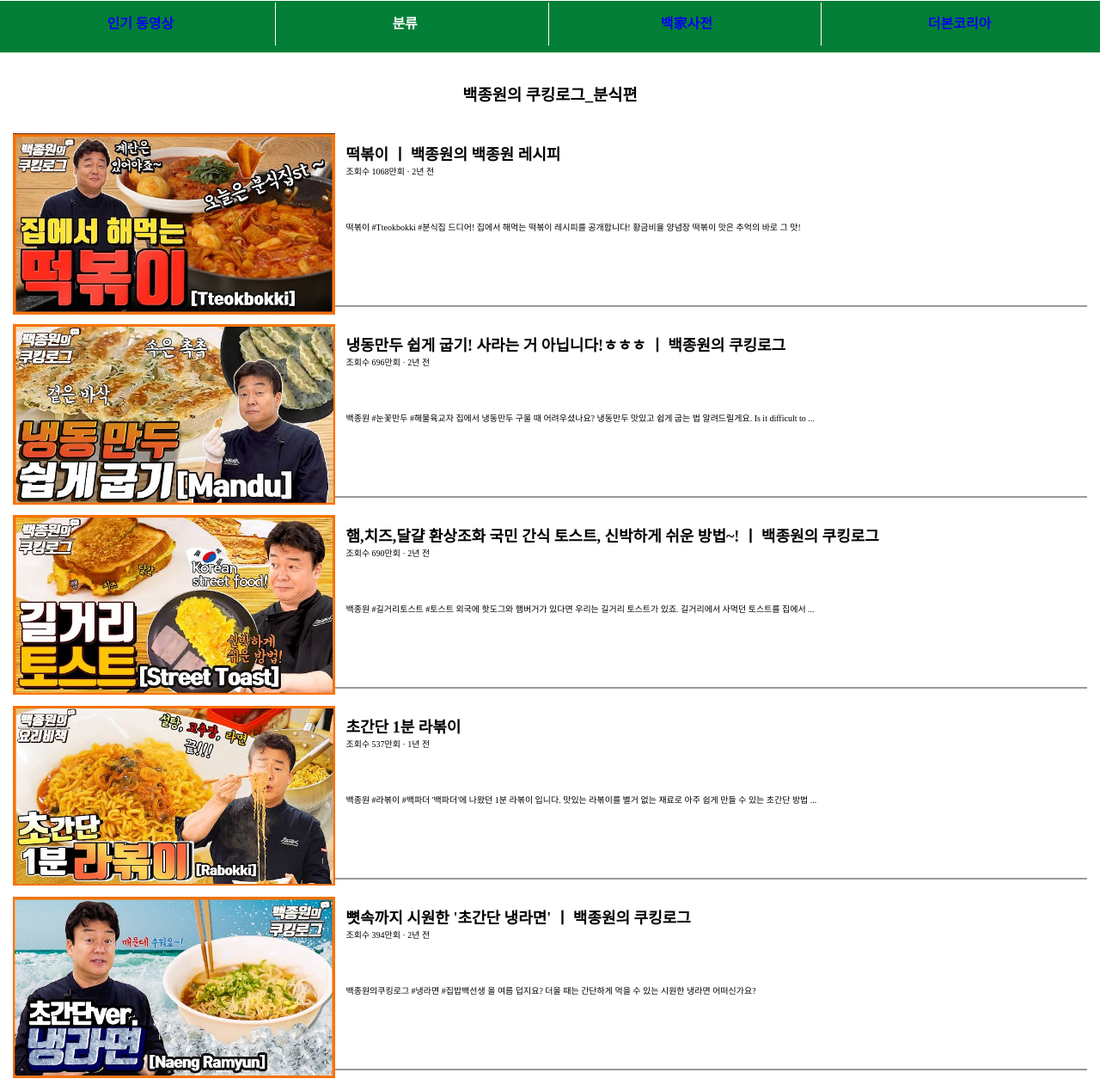
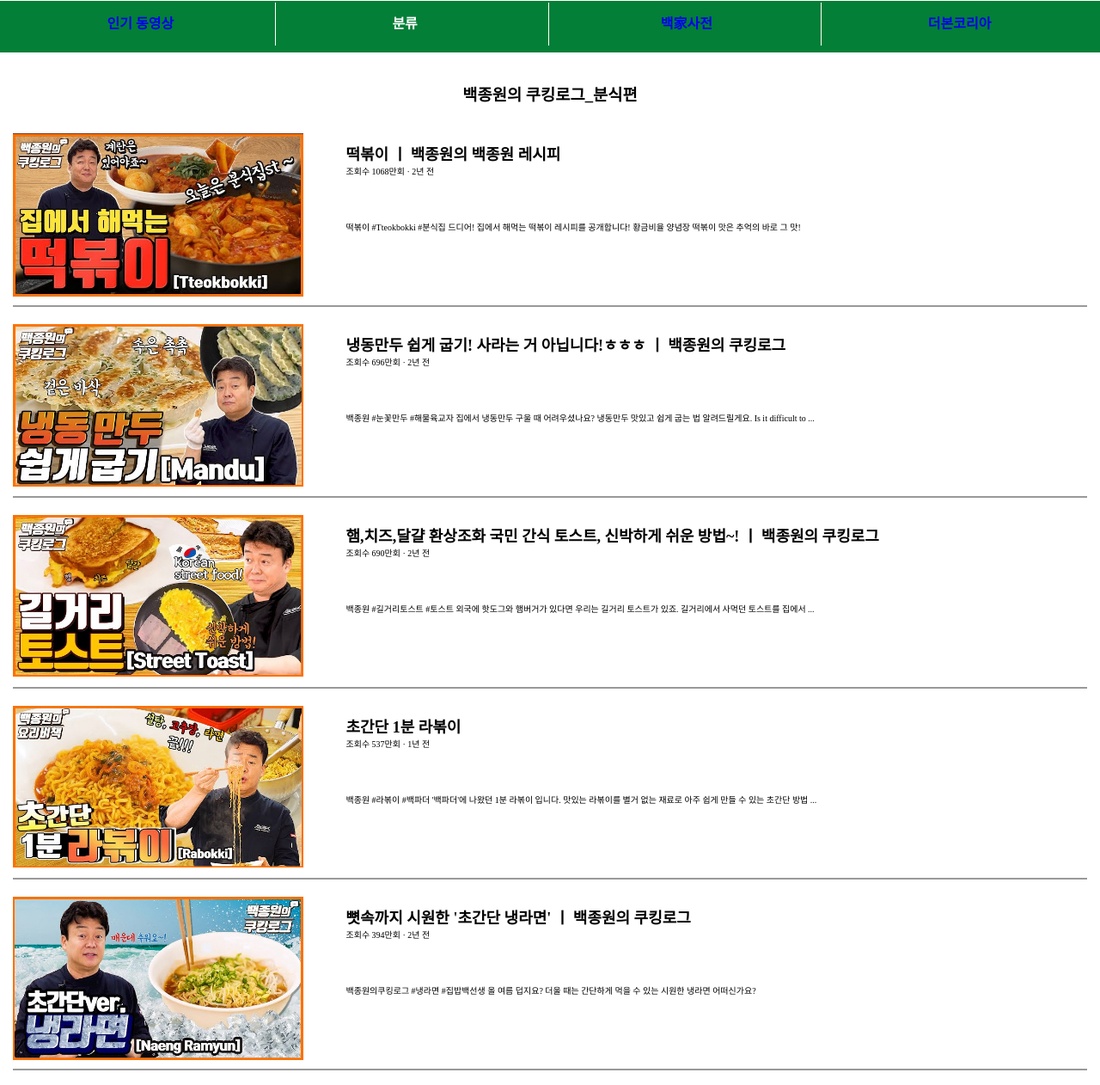
Before and after one commit to rkrua/my-web, a plain HTML site: page boonsik.html in a window 1280 px wide. Shown: the part 154-1416 px from the top of the page at 86% size. Drawn offline with Linux system fonts and the light colour scheme.

Commit message:
Update boonsik.html

```diff
--- a/boonsik.html
+++ b/boonsik.html
@@ -45,7 +45,7 @@
                         <strong>분류</strong>
                             <ul class ="menu2_s submenu">
                                 <li><a href="korean.html"><strong>한식</strong></a></li>
-                                <li><a href="Western.html"><strong>양식</strong></a></li>
+                                <li><a href="western.html"><strong>양식</strong></a></li>
                                 <li><a href="boonsik.html"><strong>분식</strong></a></li>
                             </ul>
                         </li>
@@ -74,7 +74,7 @@
         <div class="menu_list">
             <div class="menu_img">
                 <a href="https://www.youtube.com/watch?v=t4Es8mwdYlE&t=7s"target="_blank">
-                    <img src="img/떡볶이.jpg" width="100%">
+                    <img src="img/떡볶이.jpg" width="90%">
                 </a>
             </div>
             <div class=menu_title>
@@ -96,7 +96,7 @@
         <div class="menu_list">
             <div class="menu_img">
                 <a href="https://www.youtube.com/watch?v=cnWyo34CPUY"target="_blank">
-                    <img src="img/냉동만두.jpg" width="100%">
+                    <img src="img/냉동만두.jpg" width="90%">
                 </a>
             </div>
             <div class=menu_title>
@@ -118,7 +118,7 @@
         <div class="menu_list">
             <div class="menu_img">
                     <a href="https://www.youtube.com/watch?v=z-XcuZL80Lc"target="_blank">
-                    <img src="img/길거리토스트.jpg" width="100%">
+                    <img src="img/길거리토스트.jpg" width="90%">
                 </a>
             </div>
             <div class=menu_title>
@@ -141,7 +141,7 @@
         <div class="menu_list">
             <div class="menu_img">
                 <a href="https://www.youtube.com/watch?v=6e-IbuuD6ZU&t=9s"target="_blank">
-                    <img src="img/라볶이.jpg" width="100%">
+                    <img src="img/라볶이.jpg" width="90%">
                 </a>
             </div>
             <div class=menu_title>
@@ -163,7 +163,7 @@
         <div class="menu_list">
             <div class="menu_img">
                 <a href="https://www.youtube.com/watch?v=ny9XkQbN6sI&t=31s"target="_blank">
-                    <img src="img/냉라면.jpg" width="100%">
+                    <img src="img/냉라면.jpg" width="90%">
                 </a>
             </div>
             <div class=menu_title>
@@ -185,7 +185,7 @@
         <div class="menu_list">
             <div class="menu_img">
                 <a href="https://www.youtube.com/watch?v=zS_o6psOt9g&t=1s"target="_blank">
-                    <img src="img/콘치즈.jpg" width="100%">
+                    <img src="img/콘치즈.jpg" width="90%">
                 </a>
             </div>
             <div class=menu_title>
@@ -207,7 +207,7 @@
         <div class="menu_list">
             <div class="menu_img">
                 <a href="https://www.youtube.com/watch?v=kj2ZupQ7fts&t=25s"target="_blank">
-                    <img src="img/스팸마요.jpg" width="100%">
+                    <img src="img/스팸마요.jpg" width="90%">
                 </a>
             </div>
             <div class=menu_title>
```
